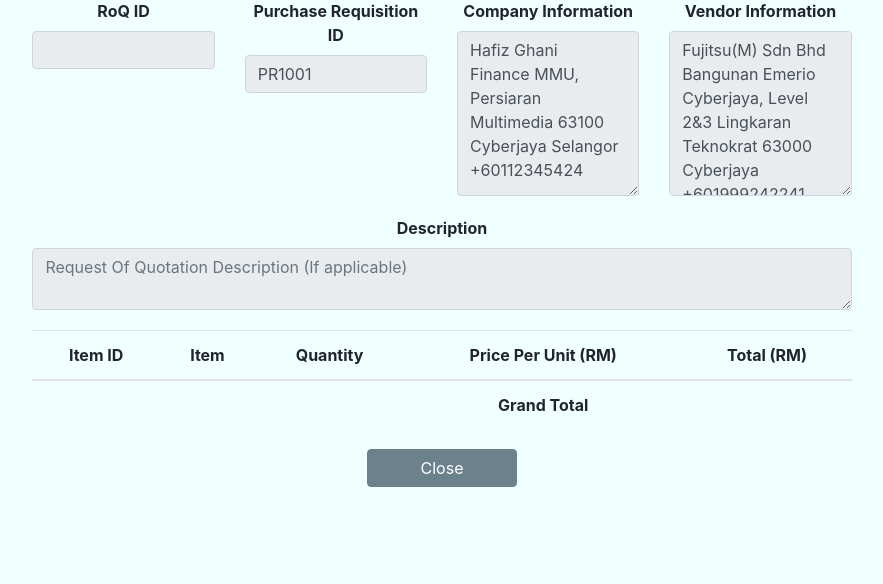
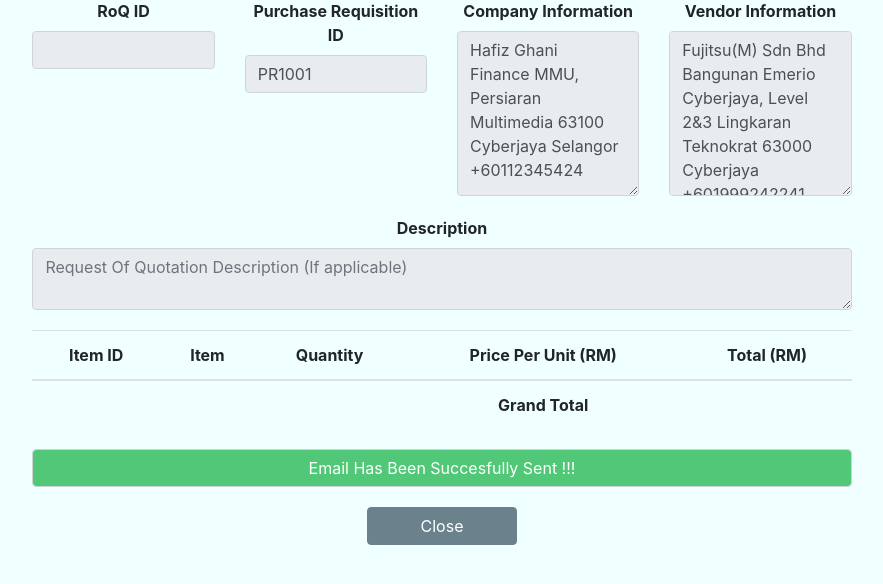
Before and after one commit to joshuamrles/Group3-Purchase-Management-System, a Django app: template PurchaseManagementSystem/RequestOfQuotation/templates/RequestOfQuotation/requestofquotationdetails.html in a window 1280 px wide. Shown: the part 153-737 px from the top of the page, without its empty margins (198-1081 px from the left). Run offline with Django 3.2, Linux system fonts and the light colour scheme; the template is opened without the code that fills it: values that come from a table or form of the project are taken from there, others are empty; data comes from the database, SQL or seed files in the repository; some libraries are stand-ins or nearby versions.

Commit message:
[CR-EMAIL-HAFIZ] email notified message

```diff
--- a/PurchaseManagementSystem/RequestOfQuotation/templates/RequestOfQuotation/requestofquotationdetails.html
+++ b/PurchaseManagementSystem/RequestOfQuotation/templates/RequestOfQuotation/requestofquotationdetails.html
@@ -67,6 +67,11 @@
               </tr>
           </tfoot>
         </table>
+        <div class="row margintop">
+            <div class="col">
+                <div class="form-control potextarea" name="description" id="description" style="background-color:rgb(80, 200, 120); color:white; text-align:center; height:auto;" readonly> Email Has Been Succesfully Sent !!!</div>
+            </div>
+        </div>
         <div class="margintop">
             <button type="submit" class="btn btn-info buttonsize">Close</button>
         </div>
```
